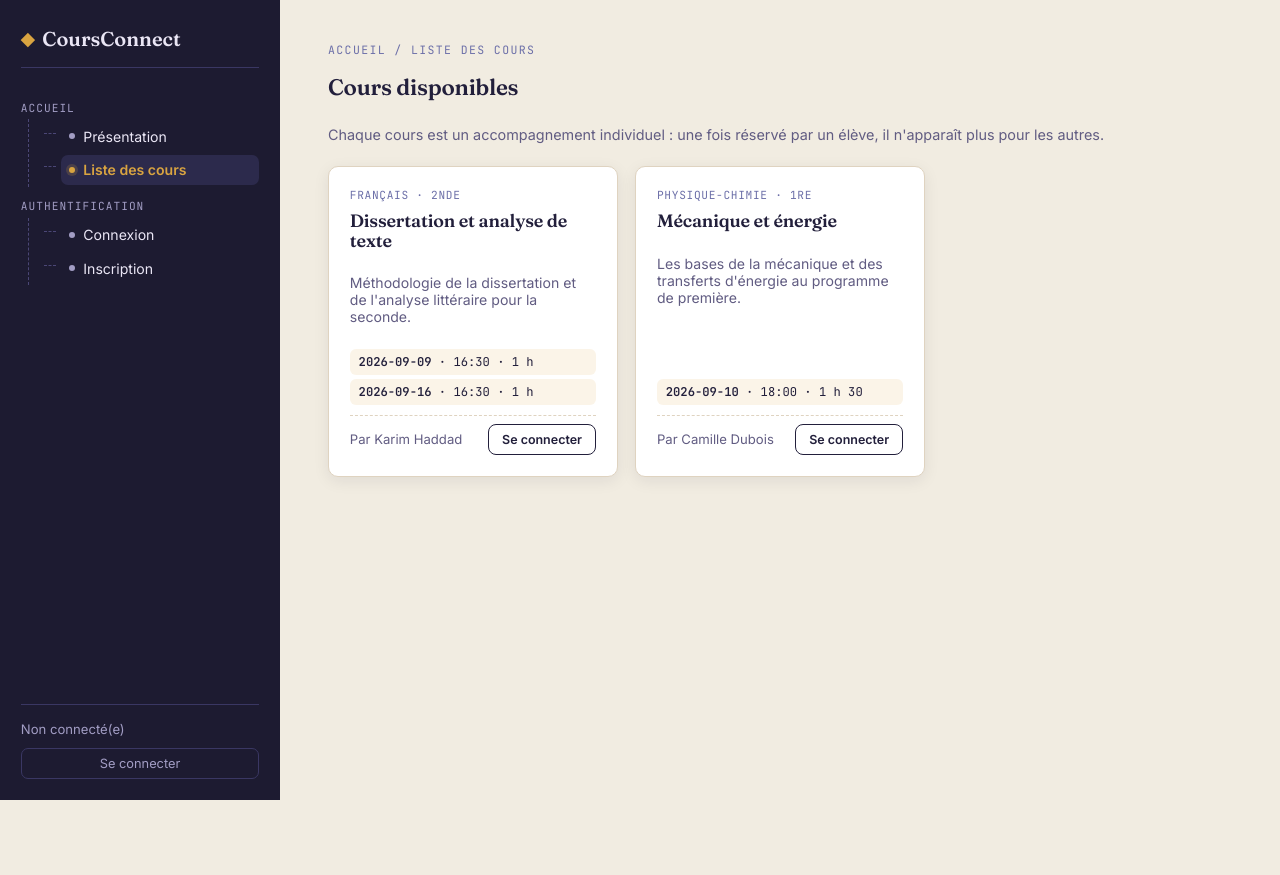
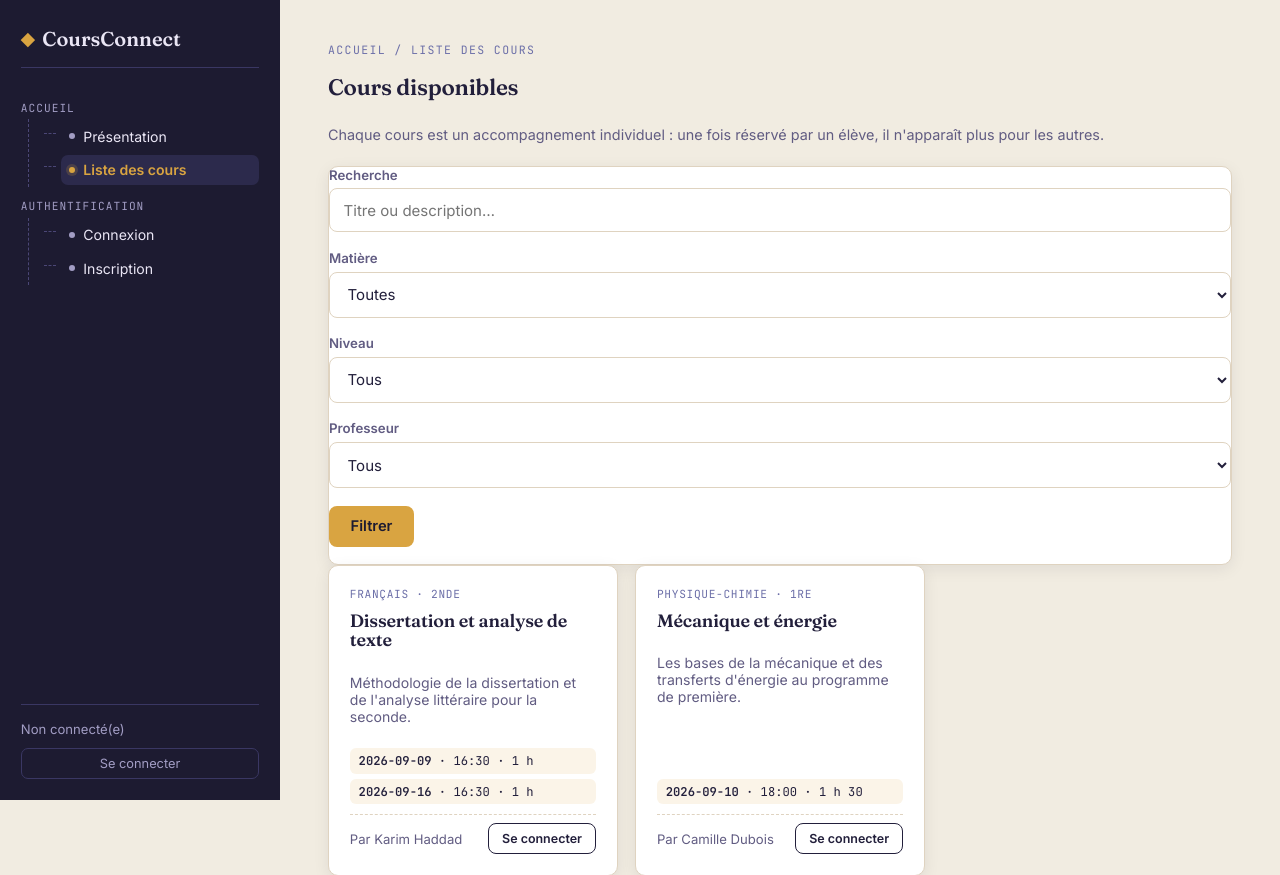
Before and after one commit to ben-b-06/projet-cours, a Flask app: page /cours in a window 1280 px wide. Shown: the top 875 px of the page. Before the commit the page ends 800 px from the top, so only its background shows below. Run offline with Flask 3, Linux system fonts and the light colour scheme; data comes from the database, SQL or seed files in the repository.

Commit message:
Add course filter form and enhance reservation UI
Added a filter form for course search with subject, level, and teacher options. Updated course reservation button to use a details element for better user interaction.

```diff
--- a/templates/cours.html
+++ b/templates/cours.html
@@ -10,6 +10,43 @@
   <p style="color:var(--text-muted);font-size:0.9rem;margin:-0.6rem 0 1.4rem;">
     Chaque cours est un accompagnement individuel : une fois réservé par un élève, il n'apparaît plus pour les autres.
   </p>
+
+  <form method="get" action="{{ url_for('cours') }}" class="card filter-bar">
+    <div class="field">
+      <label for="q">Recherche</label>
+      <input type="text" id="q" name="q" placeholder="Titre ou description…" value="{{ filters.q }}">
+    </div>
+    <div class="field">
+      <label for="subject">Matière</label>
+      <select id="subject" name="subject">
+        <option value="">Toutes</option>
+        {% for m in matieres %}
+        <option value="{{ m }}" {{ 'selected' if filters.subject == m else '' }}>{{ m }}</option>
+        {% endfor %}
+      </select>
+    </div>
+    <div class="field">
+      <label for="level">Niveau</label>
+      <select id="level" name="level">
+        <option value="">Tous</option>
+        {% for n in niveaux %}
+        <option value="{{ n }}" {{ 'selected' if filters.level == n else '' }}>{{ n }}</option>
+        {% endfor %}
+      </select>
+    </div>
+    <div class="field">
+      <label for="teacher_id">Professeur</label>
+      <select id="teacher_id" name="teacher_id">
+        <option value="">Tous</option>
+        {% for t in teachers %}
+        <option value="{{ t['id'] }}" {{ 'selected' if filters.teacher_id == t['id']|string else '' }}>{{ t['name'] }}</option>
+        {% endfor %}
+      </select>
+    </div>
+    <div class="field">
+      <button class="btn btn-gold" type="submit">Filtrer</button>
+    </div>
+  </form>
 
   {% if courses %}
   <div class="course-grid">
@@ -25,9 +62,16 @@
           {% if c['reserved_by'] == current_user['id'] %}
             <span class="badge-enrolled">Réservé par vous</span>
           {% else %}
-            <form method="post" action="{{ url_for('inscription_cours', course_id=c['id']) }}">
-              <button class="btn btn-sage" style="font-size:0.8rem;padding:0.45rem 0.8rem;">Réserver ce cours</button>
-            </form>
+            <details>
+              <summary class="btn btn-sage" style="font-size:0.8rem;padding:0.45rem 0.8rem;display:inline-block;">Réserver ce cours</summary>
+              <form method="post" action="{{ url_for('inscription_cours', course_id=c['id']) }}" style="margin-top:0.7rem;">
+                <div class="field">
+                  <label>Sujets à travailler avec le prof (optionnel)</label>
+                  <textarea name="notes" rows="2" placeholder="Ex. : révision des fractions, méthodologie de la dissertation…"></textarea>
+                </div>
+                <button class="btn btn-sage" style="font-size:0.8rem;padding:0.45rem 0.8rem;">Confirmer la réservation</button>
+              </form>
+            </details>
           {% endif %}
         {% elif not current_user %}
           <a class="btn btn-outline" style="font-size:0.78rem;padding:0.45rem 0.8rem;" href="{{ url_for('connexion') }}">Se connecter</a>
```
